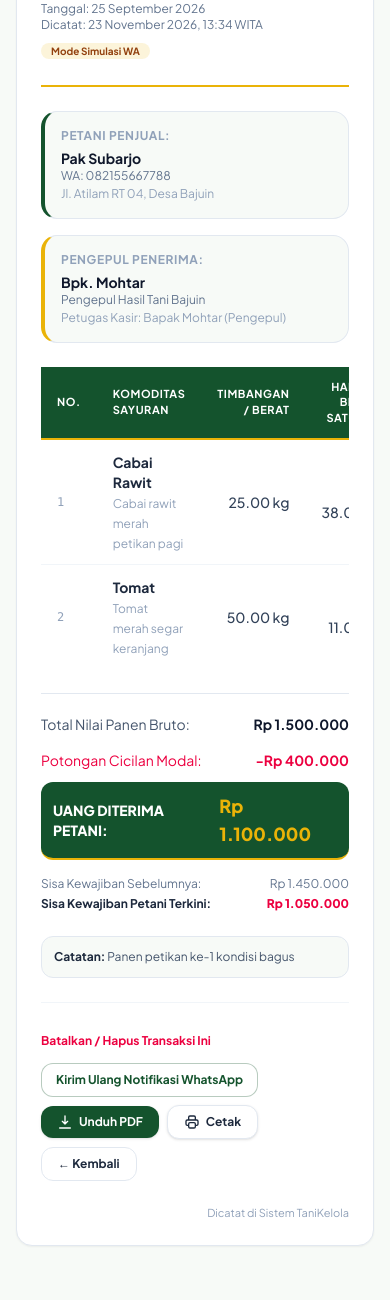
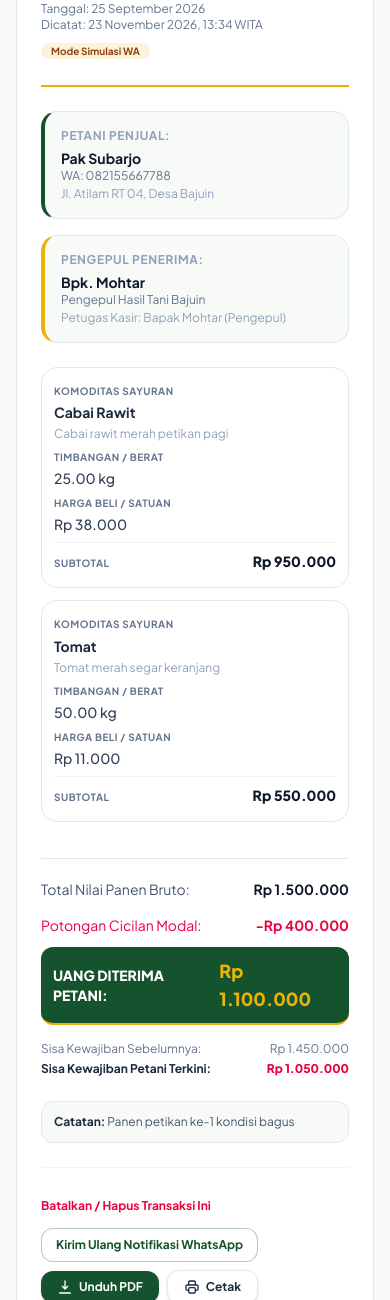
Before and after one commit to muhamadyoga111new-sketch/TaniKelola, a Laravel app: page /pengepul/transaksi/1 in a window 390 px wide. Shown: the part 299-1599 px from the top of the page. Run offline with Laravel 12, Linux system fonts and the light colour scheme; a user stored in the database is signed in; data comes from the database, SQL or seed files in the repository; style sheets or scripts are compiled from the project's sources.

Commit message:
halaman panen

```diff
--- a/resources/views/layouts/app.blade.php
+++ b/resources/views/layouts/app.blade.php
@@ -120,7 +120,7 @@
     </div>
 
     <!-- Main Content Area -->
-    <main id="mainScroll" class="flex-1 flex flex-col min-w-0 overflow-y-auto pt-4 md:pt-28 pb-24 md:pb-0">
+    <main id="mainScroll" class="flex-1 flex flex-col min-w-0 overflow-y-auto pt-4 md:pt-28 pb-32 md:pb-0">
         <!-- Top Banner Header -->
         <div class="px-4 sm:px-6 max-w-7xl mx-auto w-full">
             <div class="bg-white border border-slate-200 rounded-lg px-4 sm:px-6 py-3 sm:py-4 flex items-center justify-between">
--- a/resources/views/pengepul/transaksi/show.blade.php
+++ b/resources/views/pengepul/transaksi/show.blade.php
@@ -5,6 +5,42 @@
 @section('page_subtitle', 'Nota resmi penjualan hasil panen ' . $transaksi->nomor_transaksi)
 
 @section('content')
+<style>
+    /* HP (<768px): tabel rincian nota berubah jadi kartu per komoditas, supaya
+       kolom tidak terpotong dan halaman tidak bisa di-scroll ke samping. */
+    @media (max-width: 767px) {
+        #notaTable thead { display: none; }
+        #notaTable, #notaTable tbody, #notaTable tr, #notaTable td { display: block; width: 100%; }
+        #notaTable tbody tr {
+            border: 1px solid #e2e8f0;
+            border-radius: 1rem;
+            margin-bottom: 0.75rem;
+            padding: 0.75rem;
+            background: #fff;
+        }
+        #notaTable td { padding: 0.25rem 0 !important; border: 0; text-align: left !important; }
+        #notaTable td::before {
+            content: attr(data-label);
+            display: block;
+            font-size: 10px;
+            font-weight: 700;
+            text-transform: uppercase;
+            letter-spacing: 0.05em;
+            color: #64748b;
+            margin-bottom: 0.25rem;
+        }
+        #notaTable td[data-label=""] { display: none; }
+        #notaTable td[data-label="Subtotal"] {
+            display: flex;
+            justify-content: space-between;
+            align-items: baseline;
+            border-top: 1px solid #f1f5f9;
+            margin-top: 0.25rem;
+            padding-top: 0.5rem !important;
+        }
+        #notaTable td[data-label="Subtotal"]::before { margin-bottom: 0; }
+    }
+</style>
 @php
     // Kembali ke halaman sebelumnya (daftar modal / detail petani / dashboard, dst).
     // Kalau tidak ada halaman sebelumnya yang aman (misal dibuka langsung,
@@ -73,7 +109,7 @@
 
         <!-- Items Table -->
         <div class="overflow-x-auto">
-            <table class="w-full text-left text-sm">
+            <table class="w-full text-left text-sm" id="notaTable">
                 <thead class="bg-[#14532d] border-b-2 border-[#eab308] text-[11px] font-bold uppercase tracking-wider text-white">
                     <tr>
                         <th class="py-3 px-4">No.</th>
@@ -86,20 +122,20 @@
                 <tbody class="divide-y divide-slate-100">
                     @foreach($transaksi->details as $index => $item)
                         <tr>
-                            <td class="py-3 px-4 text-slate-400 font-mono text-xs">{{ $index + 1 }}</td>
-                            <td class="py-3 px-4">
+                            <td class="py-3 px-4 text-slate-400 font-mono text-xs" data-label="">{{ $index + 1 }}</td>
+                            <td class="py-3 px-4" data-label="Komoditas Sayuran">
                                 <span class="font-bold text-slate-800 block">{{ $item->komoditas->nama_komoditas }}</span>
                                 @if($item->keterangan)
                                     <span class="text-xs text-slate-400">{{ $item->keterangan }}</span>
                                 @endif
                             </td>
-                            <td class="py-3 px-4 text-right font-medium text-slate-700">
+                            <td class="py-3 px-4 text-right font-medium text-slate-700" data-label="Timbangan / Berat">
                                 {{ $item->jumlah_panen }} {{ $item->komoditas->satuan }}
                             </td>
-                            <td class="py-3 px-4 text-right font-medium text-slate-700">
+                            <td class="py-3 px-4 text-right font-medium text-slate-700" data-label="Harga Beli / Satuan">
                                 Rp {{ number_format($item->harga_beli, 0, ',', '.') }}
                             </td>
-                            <td class="py-3 px-4 text-right font-extrabold text-slate-900">
+                            <td class="py-3 px-4 text-right font-extrabold text-slate-900" data-label="Subtotal">
                                 Rp {{ number_format($item->subtotal, 0, ',', '.') }}
                             </td>
                         </tr>
```
